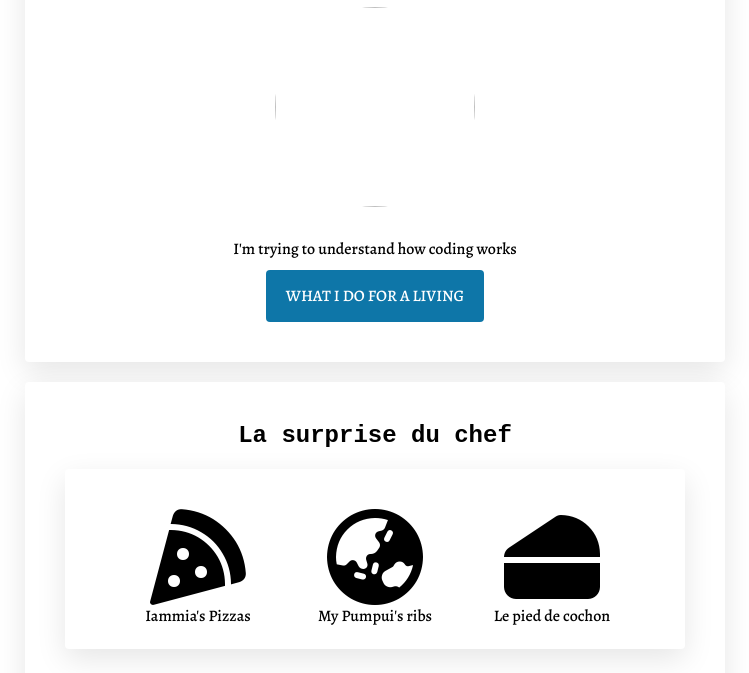
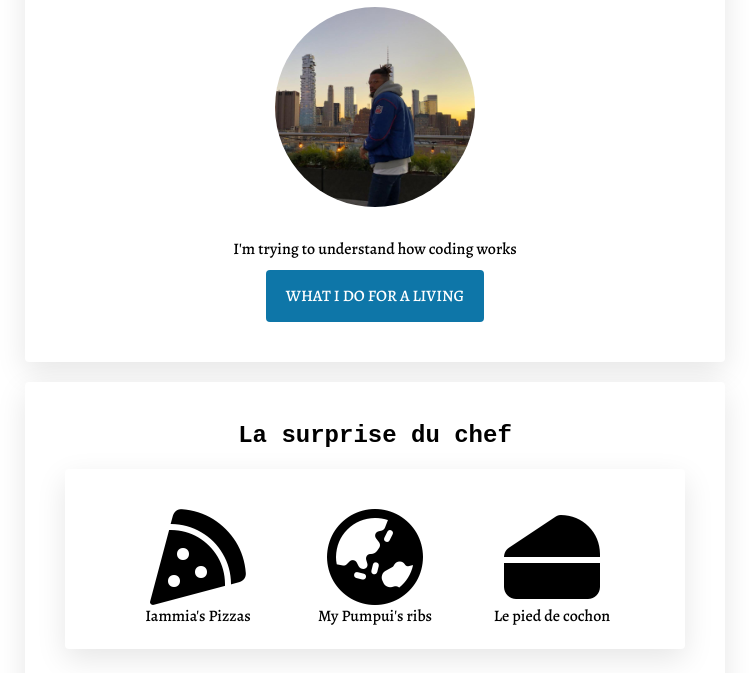
Before and after one commit to charly-charly/my-profile, a plain HTML site: page index.html in a window 1280 px wide. Shown: the part 127-800 px from the top of the page, without its empty margins (265-1014 px from the left). Drawn offline with nearby package versions, Linux system fonts and the light colour scheme.

Commit message:
Update index.html

```diff
--- a/index.html
+++ b/index.html
@@ -17,7 +17,7 @@
 
 	<div class="card-white">
 		<h1> My profile </h1>
-		<img src="pictures/profile pic.jpg" width="200" height="200" id="img-circle">
+		<img src="pictures/profile-pic.jpg" width="200" height="200" id="img-circle">
 		<p id="intro">
 		I'm trying to understand how coding works
 		</p>
```
